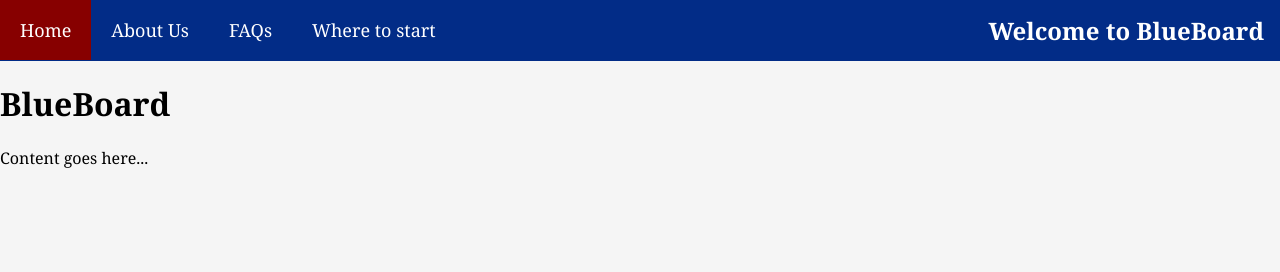
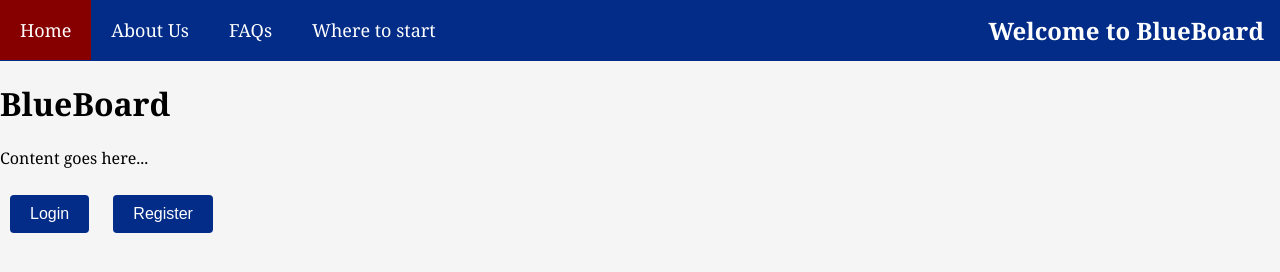
Before and after one commit to jenphan/CS-375, a website: page public/index.html in a window 1280 px wide. Drawn offline with Linux system fonts and the light colour scheme; files whose address does not match are found by name.

Commit message:
Update index.html

```diff
--- a/public/index.html
+++ b/public/index.html
@@ -14,9 +14,11 @@
         <a href="/faqs.html"> FAQs </a>
         <a href="/tutorial.html"> Where to start</a>
         <b> Welcome to BlueBoard </b>
-      </div>
+    </div>
     <h1>BlueBoard</h1>
     <p>Content goes here...</p>
+    <button onclick="location.href='login.html'">Login</button>
+    <button onclick="location.href='register.html'">Register</button>
     <script src="scripts/app.js"></script>
 </body>
 </html>
```
